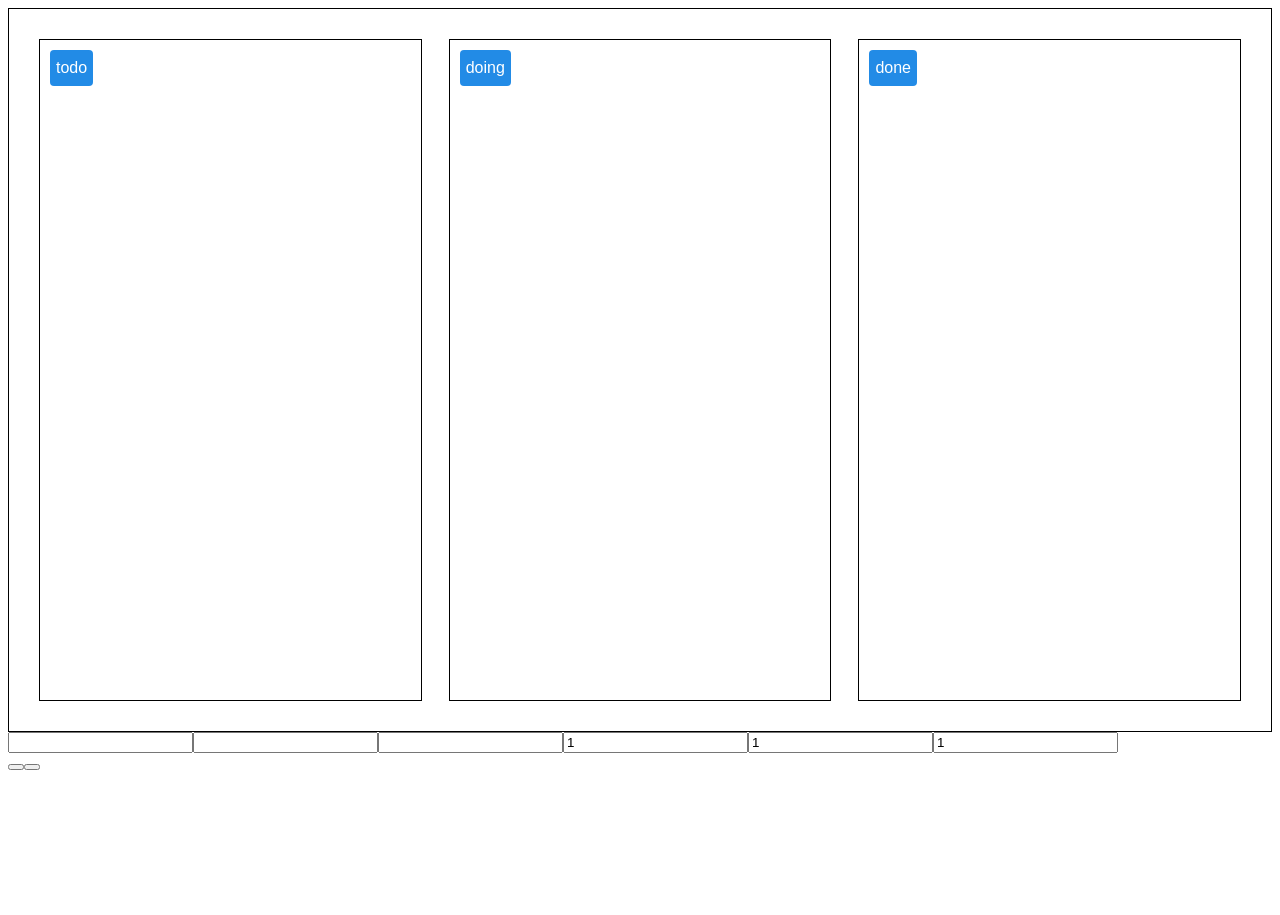
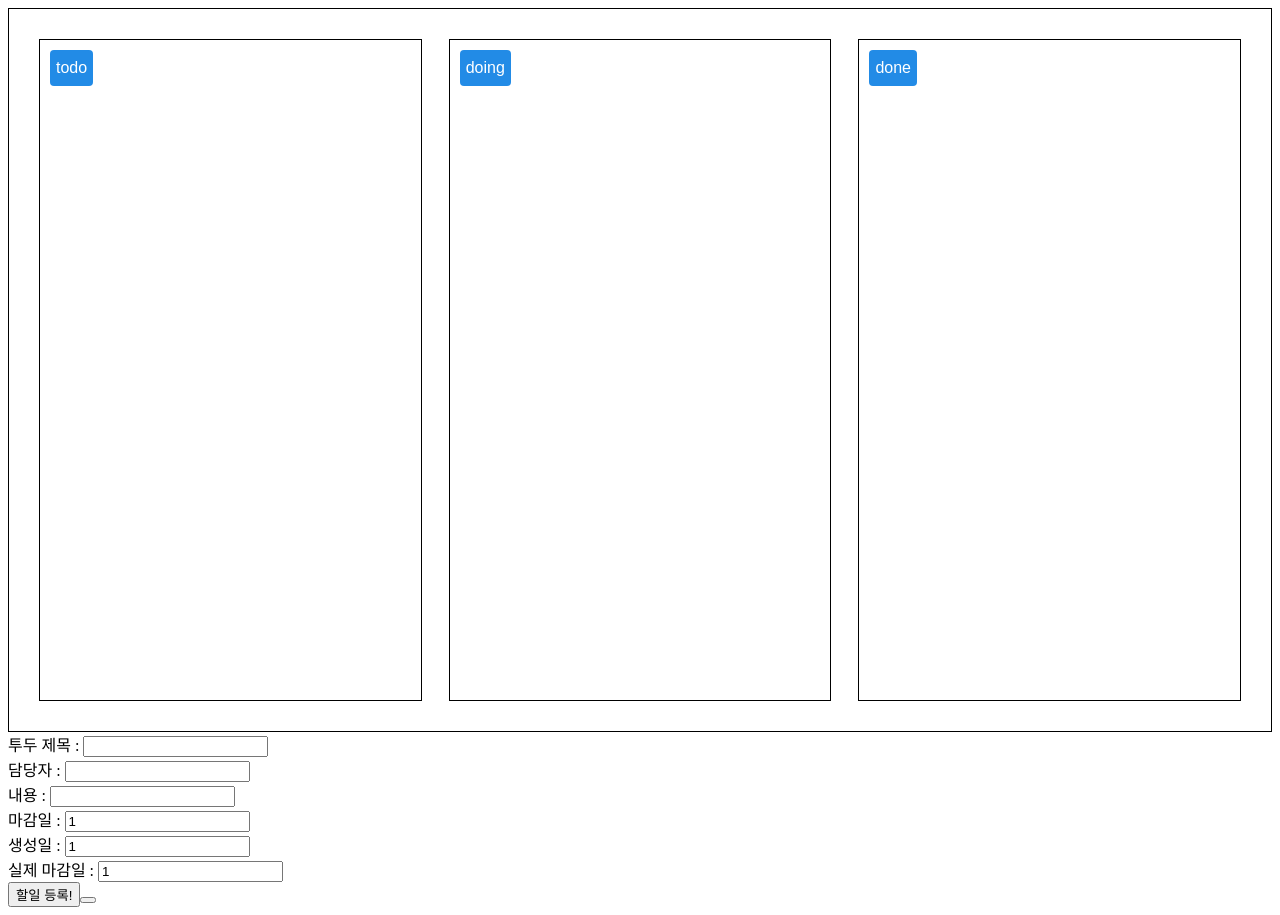
Before and after one commit to RunLearn/super-todoapp, a Next.js app: page /todoRoom/todoRoom in a window 1280 px wide. Before the commit the page ends 800 px from the top, so only its background shows below. Built offline with nearby package versions, Linux system fonts and the light colour scheme.

Commit message:
chore : 투두룸폼 간단한 디자인

```diff
--- a/pages/todoRoom/todoRoomImports.js
+++ b/pages/todoRoom/todoRoomImports.js
@@ -1,5 +1,5 @@
 import Todo_btn from "../../src/components/todoRoom/buttons/Todo_btn"
-import Doing_btn from "../../src/components/todoRoom/buttons/todoButton"
+import TodoCard from "../../src/components/todoRoom/buttons/todoCard"
 import Done_btn from "../../src/components/todoRoom/buttons/Done_btn"
 
-export default {Todo_btn, Doing_btn, Done_btn}
+export default {Todo_btn, Doing_btn: TodoCard, Done_btn}
--- a/src/components/todoRoom/box/doingBox.tsx
+++ b/src/components/todoRoom/box/doingBox.tsx
@@ -1,6 +1,6 @@
 import react from 'react';
 import styled from 'styled-components';
-import TodoBtn from '../buttons/todoButton';
+import TodoBtn from '../buttons/todoCard';
 import TodoContiner from './TodoContainer';
 
 const doingBox = () => {
--- a/src/components/todoRoom/box/doneBox.tsx
+++ b/src/components/todoRoom/box/doneBox.tsx
@@ -1,6 +1,6 @@
 import react from 'react';
 import styled from 'styled-components';
-import TodoBtn from '../buttons/todoButton';
+import TodoBtn from '../buttons/todoCard';
 import TodoContainer from './TodoContainer';
 
 
--- a/src/components/todoRoom/box/todoBox.tsx
+++ b/src/components/todoRoom/box/todoBox.tsx
@@ -1,6 +1,6 @@
 import react from 'react';
 import styled from 'styled-components';
-import TodoBtn from '../buttons/todoButton';
+import TodoBtn from '../buttons/todoCard';
 import TodoContainer from './TodoContainer';
 
 const todoBox = () => {
--- a/src/components/todoRoom/buttons/todoButton.tsx
+++ b/src/components/todoRoom/buttons/todoCard.tsx
@@ -2,7 +2,7 @@ import react from 'react';
 import styled from 'styled-components';
 import internal from 'stream';
 
-const Doing_btn = (props: any) => {
+const TodoCard = (props: any) => {
   return (
     <Button>
       {props.name}
@@ -33,4 +33,4 @@ const Button = styled.button`
 `;
 
 
-export default Doing_btn;
+export default TodoCard;
--- a/src/components/todoRoom/todoRoomForm.tsx
+++ b/src/components/todoRoom/todoRoomForm.tsx
@@ -34,24 +34,46 @@ const TodoRoomForm = () => {
   return(
     <>
       <Form>
-        <InputText onChange={textChange} name="title" value={todo.title}></InputText>
-        <InputText onChange={textChange} name="manager" value={todo.manager}></InputText>
-        <InputText onChange={textChange} name="content" value={todo.content}></InputText>
-        <InputText onChange={textChange} name="deadline" type={'number'} value={todo.deadline}></InputText>
-        <InputText onChange={textChange} name="createDate" type={'number'} value={todo.createDate}></InputText>
-        <InputText onChange={textChange} name="dueDate" type={'number'} value={todo.dueDate}></InputText>
+        <div>
+        <label htmlFor='tile'>투두 제목 : </label>
+        <InputText onChange={textChange} id="title" name="title" value={todo.title}></InputText>
+        </div>
+        <div>
+          <label htmlFor='manager'>담당자 : </label>
+        <InputText onChange={textChange} id="manager" name="manager" value={todo.manager}></InputText>
+        </div>
+        <div>
+          <label htmlFor='content'>내용 : </label>
+           <InputText onChange={textChange} id="content" name="content" value={todo.content}></InputText>
+        </div>
+        <div>
+          <label htmlFor='deadline'>마감일 : </label>
+          <InputText onChange={textChange} id="deadline" name="deadline" type={'number'} value={todo.deadline}></InputText>
+        </div>
+        <div>
+          <label htmlFor='createDate'>생성일 : </label>
+           <InputText onChange={textChange} id="createDate" name="createDate" type={'number'} value={todo.createDate}></InputText>
+        </div>
+        <div>
+          <label htmlFor='dueDate'>실제 마감일 : </label>
+          <InputText onChange={textChange} id="dueDate" name="dueDate" type={'number'} value={todo.dueDate}></InputText>
+        </div>
       </Form>
-        <SubmitButton onClick={todoDispatch}></SubmitButton>
+        <SubmitButton onClick={todoDispatch}>할일 등록!</SubmitButton>
       <button onClick={() => { console.log(temp) }}></button>
     </>
   )
 }
 
 const Form = styled.form`
+  display: flex;
+  flex-direction: column;
 `
 const InputText = styled.input`
+
 `
 const SubmitButton = styled.button`
+
 `
 
 export default TodoRoomForm;
```
Also changed, not shown: .babelrc.
